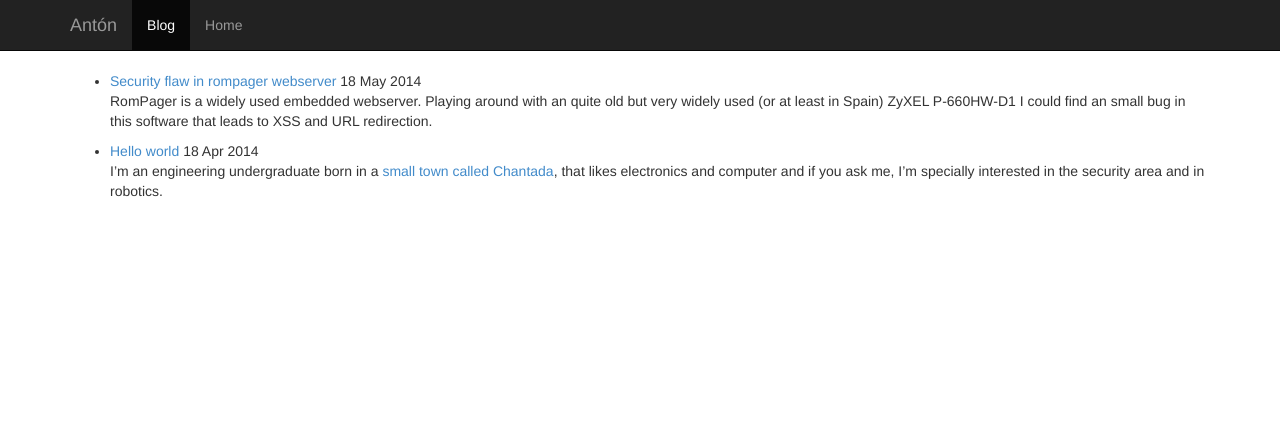
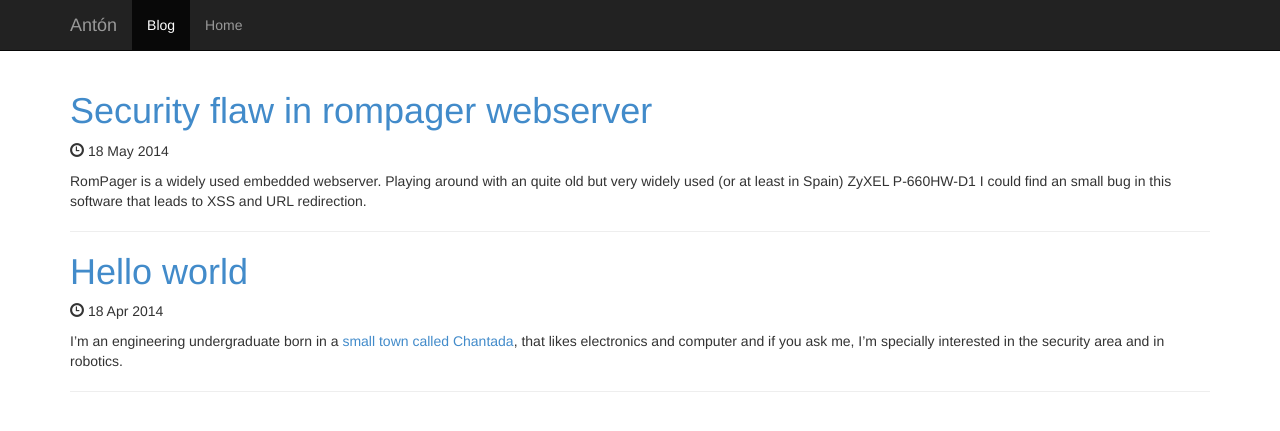
Before and after one commit to antoniovazquezblanco/antoniovazquezblanco.github.io, a Jekyll site: the page built from blog.html, in a window 1280 px wide. Shown: the top 431 px of the page. Built offline with Jekyll 4.4.1, drawn with Linux system fonts in a browser that asks for light colours; Markdown is read by kramdown in place of the engine named in the settings.

Commit message:
Better looking blog post list.

```diff
--- a/blog.html
+++ b/blog.html
@@ -4,12 +4,11 @@ title: Blog
 index: 2
 ---
 
-<ul>
-	{% for post in site.posts %}
-		<li>
-			<a href="{{ post.url }}">{{ post.title | capitalize }}</a>
-			{{ post.date | date_to_string }}
-			{{ post.excerpt }}
-		</li>
-	{% endfor %}
-</ul>
+{% for post in site.posts %}
+	<div>
+		<h1><a href="{{ post.url }}">{{ post.title | capitalize }}</a></h1>
+		<p><span class="glyphicon glyphicon-time"></span> {{ post.date | date_to_string }}</p>
+		{{ post.excerpt }}
+	</div>
+	<hr />
+{% endfor %}
```
